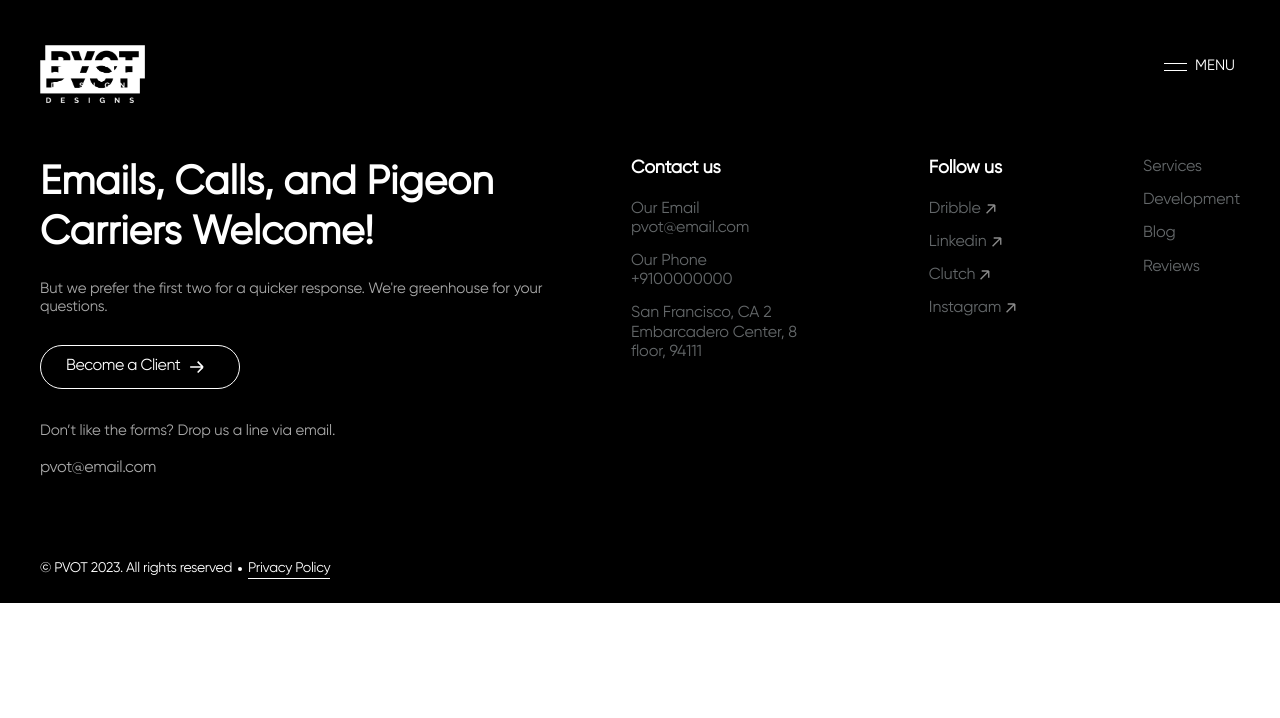
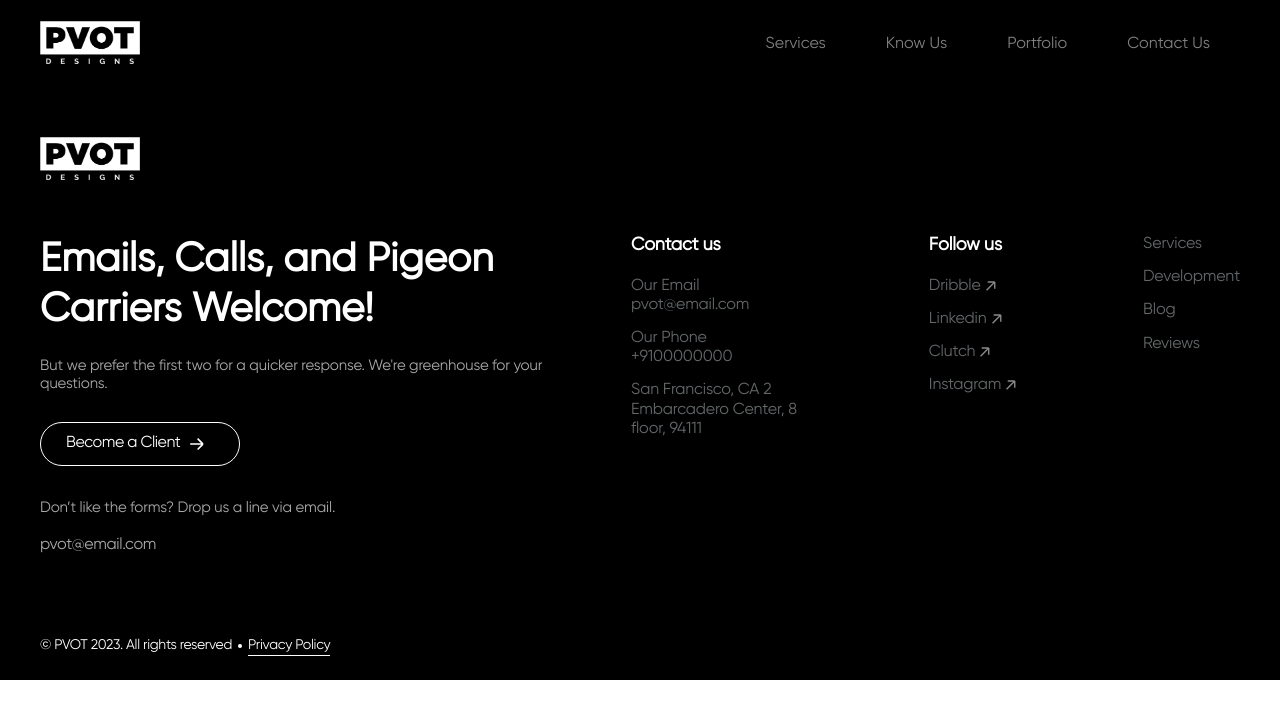
Before and after one commit to humbee-developers/PVOT, a React (Vite) app: page /contact-us in a window 1280 px wide. Shown: the top 718 px of the page. Built offline with nearby package versions, Linux system fonts and the light colour scheme.

Commit message:
13-12-23 final commit --m

```diff
--- a/Common/innerbutton.css
+++ b/Common/innerbutton.css
@@ -70,6 +70,7 @@ width: 100%;
   text-decoration: none;
   font-family: "gilroy";
   text-transform: uppercase;
+  width: 100%;
 }
 .btn-flip:hover:after {
   opacity: 1;
@@ -84,7 +85,7 @@ width: 100%;
   left: 0;
   opacity: 0;
   width: 100%;
-  color: #636363;;
+  color: #636363;
   display: block;
   transition: all 0.5s;
   position: absolute;
@@ -98,11 +99,11 @@ width: 100%;
   opacity: 1;
   color: white;
   display: block;
-  padding: 0 30px;
+  padding: 0 10px;
   line-height: 40px;
   transition: all 0.5s;
   position: relative;
-  background: #636363;;
+  background: #636363;
   content: attr(data-front);
   transform: translateY(0) rotateX(0);
 }
--- a/src/App.css
+++ b/src/App.css
@@ -12,7 +12,7 @@ span.btn_text {
   display: block;
   margin: 0px 10px;
   height: 100%;
-  font-family: "FONTSPRING";
+  font-family: "gilroy";
   position: relative;
   top: 0%;
   transition: 0.2s;
--- a/src/components/header/Header.jsx
+++ b/src/components/header/Header.jsx
@@ -1,15 +1,22 @@
 import "bootstrap/dist/css/bootstrap.min.css";
 import "./header.css";
-import NewNav from "../headers/index";
+// import NewNav from "../headers/index";
+import { Navbar, Container, Nav } from "react-bootstrap";
+import { Link } from "react-router-dom";
+import { useState } from "react";
+import logo from "../../images/PVOT-Design-Final-Logo-White.png";
 const Header = () => {
-
+  const [active, setActive] = useState(false);
+  function handleToggle() {
+    setActive(!active);
+  }
   return (
     <div>
       <div className="hero" id="hro">
-        {/* <Navbar expand="lg" className="">
+        <Navbar expand="lg" className="">
           <Container>
-            <Link className="brand navbar-brand" to="/">
-             <img src={logo} alt="logo" className="logo" />
+            <Link className="brand navbar-brand" to="/PVOT">
+              <img src={logo} alt="logo" className="logo" />
             </Link>
             <Navbar.Toggle
               aria-controls="basic-navbar-nav"
@@ -30,105 +37,70 @@ const Header = () => {
             <Navbar.Collapse id="basic-navbar-nav">
               <Nav className="" style={{ marginLeft: "auto" }}>
                 <div className="desktop_menu">
-
-                  <Link
-                    to="/"
-                    className="nav-link nav_icon_link"
-                    style={{ backgroundColor: "white" }}
-                  >
-                  <FramerMagnetic>
-                    <img src={home} alt="logo" />
-                    </FramerMagnetic>
+                  <Link to="/PVOT/services" className="nav-link hover_btn">
+                    <span className="btn_text">Services</span>
+                    <span className="btn_text hover">Services</span>
                   </Link>
 
-
-
-                  <Link to="/services" className="nav-link hover_btn">
-                  <FramerMagnetic>
-
-                    <span className="btn_text">Services</span>
-                    </FramerMagnetic>
+                  <Link to="/PVOT/knowUs" className="nav-link hover_btn">
+                    <span className="btn_text">Know Us</span>
+                    <span className="btn_text hover">Know Us</span>
                   </Link>
 
-
-                  <Link to="/knowUs" className="nav-link hover_btn">
-                  <FramerMagnetic>
-                    <span className="btn_text">Know Us</span>
-                    </FramerMagnetic>
+                  <Link to="/PVOT/portfolio" className="nav-link hover_btn">
+                    <span className="btn_text">Portfolio</span>
+                    <span className="btn_text hover">Portfolio</span>
                   </Link>
 
-
-                  <Link to="/portfolio" className="nav-link hover_btn">
-                  <FramerMagnetic>
-                    <span className="btn_text">Portfolio</span>
-                    </FramerMagnetic>
+                  {/* <Link to="/PVOT/blog" className="nav-link hover_btn">
+                    <span className="btn_text">Media</span>
+                    <span className="btn_text hover">Media</span>
                   </Link>
 
+                  <Link to="/PVOT/career" className="nav-link hover_btn">
+                    <span className="btn_text">Career</span>
+                    <span className="btn_text hover">Career</span>
+                  </Link> */}
 
-
-                  <Link to="/blog" className="nav-link hover_btn">
-                  <FramerMagnetic>
-                    <span className="btn_text">Media</span>
-                    </FramerMagnetic>
+                  <Link to="/PVOT/contact-us" className="nav-link hover_btn">
+                    <span className="btn_text"> Contact Us</span>
+                    <span className="btn_text hover"> Contact Us</span>
                   </Link>
-
-
-
-                  <Link to="/career" className="nav-link hover_btn">
-                  <FramerMagnetic>
-                    <span className="btn_text">Career</span>
-                    </FramerMagnetic>
-                  </Link>
-
-
-                  <Link to="/contact-us" className="nav-link hover_btn">
-                  <FramerMagnetic>
-                    <span className="btn_text"> Contact Us</span>
-                    </FramerMagnetic>
-                  </Link>
-
                 </div>
 
                 <div className="mobile_menu">
                   <Navbar.Toggle onClick={handleToggle}>
-                    <Link to="/" className="nav-link hover_btn">
-                      <span className="btn_text">Home</span>
+                    <Link to="/PVOT" className="nav-link hover_btn">
                       <span className="btn_text">Home</span>
                     </Link>
                   </Navbar.Toggle>
                   <Navbar.Toggle onClick={handleToggle}>
-                    <Link to="/services" className="nav-link hover_btn">
-                      <span className="btn_text">Services</span>
+                    <Link to="/PVOT/services" className="nav-link hover_btn">
                       <span className="btn_text">Services</span>
                     </Link>
                   </Navbar.Toggle>
                   <Navbar.Toggle onClick={handleToggle}>
-                    <Link to="/knowUs" className="nav-link hover_btn">
-                      <span className="btn_text">Know Us</span>
+                    <Link to="/PVOT/knowUs" className="nav-link hover_btn">
                       <span className="btn_text">Know Us</span>
                     </Link>
                   </Navbar.Toggle>
                   <Navbar.Toggle onClick={handleToggle}>
-                    <Link to="/portfolio" className="nav-link hover_btn">
-                      <span className="btn_text">Portfolio</span>
+                    <Link to="/PVOT/portfolio" className="nav-link hover_btn">
                       <span className="btn_text">Portfolio</span>
                     </Link>
                   </Navbar.Toggle>
-                  <Navbar.Toggle onClick={handleToggle}>
-                    <Link to="/blog" className="nav-link hover_btn">
-                      <span className="btn_text">Media</span>
+                  {/* <Navbar.Toggle onClick={handleToggle}>
+                    <Link to="/PVOT/blog" className="nav-link hover_btn">
                       <span className="btn_text">Media</span>
                     </Link>
                   </Navbar.Toggle>
                   <Navbar.Toggle onClick={handleToggle}>
-                    <Link to="/career" className="nav-link hover_btn">
-                      <span className="btn_text">Career</span>
+                    <Link to="/PVOT/career" className="nav-link hover_btn">
                       <span className="btn_text">Career</span>
                     </Link>
-                  </Navbar.Toggle>
+                  </Navbar.Toggle> */}
                   <Navbar.Toggle onClick={handleToggle}>
-                    <Link to="/contact-us" className="nav-link hover_btn">
-                      <span className="btn_text"> Contact Us</span>
+                    <Link to="/PVOT/contact-us" className="nav-link hover_btn">
                       <span className="btn_text"> Contact Us</span>
                     </Link>
                   </Navbar.Toggle>
@@ -136,8 +108,8 @@ const Header = () => {
               </Nav>
             </Navbar.Collapse>
           </Container>
-        </Navbar> */}
-        <NewNav />
+        </Navbar>
+        {/* <NewNav /> */}
       </div>
     </div>
   );
--- a/src/components/header/header.css
+++ b/src/components/header/header.css
@@ -5,21 +5,29 @@
 .hero {
   background-color: black;
 }
-.navbar{
+.navbar {
   padding-top: 1rem;
 }
 .nav-link {
   color: white;
-  border: 1px solid white;
-  border-radius: 50px;
+  /* border: 1px solid white; */
+  /* border-radius: 50px; */
   margin: 2px 8px;
   background-color: #000;
   height: 38px !important;
-  line-height: 32px !important;
+  line-height: 20px !important;
 }
-.logo{
+.logo {
   max-width: 100%;
   width: 100px;
+}
+.nav-link.hover_btn .btn_text {
+  opacity: 0.5;
+  transition: all 0.3s;
+}
+.nav-link.hover_btn .btn_text.hover {
+  color: #ff9c00;
+  opacity: 1;
 }
 .nav-link .btn_text {
   font-size: 16px;
@@ -37,7 +45,8 @@ button.navbar-toggler.collapsed {
 }
 @media (min-width: 992px) {
   .navbar-expand-lg .navbar-nav .nav-link {
-    padding: 2px 7px;
+    padding: 10px 0 0;
+    margin: 0 20px;
   }
   .nav_icon_link {
     padding: 2px 11px !important;
@@ -65,7 +74,10 @@ button.navbar-toggler.collapsed {
 .nav-link:focus {
   color: #fff;
 }
-
+.nav-link.hover_btn {
+  text-align: left;
+  padding: 0;
+}
 .row .three {
   padding: 80px 30px;
   -webkit-box-sizing: border-box;
@@ -77,14 +89,17 @@ button.navbar-toggler.collapsed {
 }
 
 .hamburger .line {
-  width: 35px;
-  height: 3px;
+  width: 20px;
+  height: 1px;
   background-color: #ecf0f1;
   display: block;
   margin: 6px auto;
   -webkit-transition: all 0.3s ease-in-out;
   -o-transition: all 0.3s ease-in-out;
   transition: all 0.3s ease-in-out;
+}
+button.ham_btn.navbar-toggler {
+  padding: 0;
 }
 
 .hamburger:hover {
@@ -99,7 +114,7 @@ button.navbar-toggler.collapsed {
   -webkit-transform: translateY(13px) rotate(45deg);
   -ms-transform: translateY(13px) rotate(45deg);
   -o-transform: translateY(13px) rotate(45deg);
-  transform: translateY(6px) rotate(45deg);
+  transform: translateY(1px) rotate(45deg);
 }
 
 #hamburger-1.active .line:nth-child(3) {
@@ -133,12 +148,14 @@ button.navbar-toggler.collapsed {
     height: 100vh;
   }
   .nav-link {
-    line-height: 35px !important;
+    line-height: 65px !important;
     border: none;
     margin: 20px 0;
     position: relative;
     transition: all 0.5s;
     width: 45%;
+    margin: 5px 0;
+    height: 100% !important;
   }
   .nav-link:hover span {
     transform: translateX(1.3em);
@@ -149,9 +166,9 @@ button.navbar-toggler.collapsed {
     position: absolute;
     top: 50%;
     left: 10px;
-    width: 34px;
+    width: 60px;
     height: 5px;
-    background-color: white;
+    background-color: #ff9c00;
     transform: translateY(-50%);
     transition: all 0.4s ease-in-out;
     transform: scaleX(0) translateY(-50%);
@@ -163,7 +180,7 @@ button.navbar-toggler.collapsed {
     opacity: 1;
   }
   .nav-link .btn_text {
-    font-size: 33px;
+    font-size: 60px;
     margin: 0 20px;
   }
   .nav_icon_link {
@@ -186,11 +203,14 @@ button.navbar-toggler.collapsed {
     display: flex;
     flex-direction: column;
   }
-
+  .mobile_menu .hover_btn:hover .btn_text {
+    color: #ff9c00;
+    opacity: 1;
+  }
   /* if want to use common btn hover effect then remove below css */
-  .nav-link span:last-child {
+  /* .nav-link span:last-child {
     display: none;
-  }
+  } */
   .nav-link:hover .btn_text {
     top: 0 !important;
   }
```
